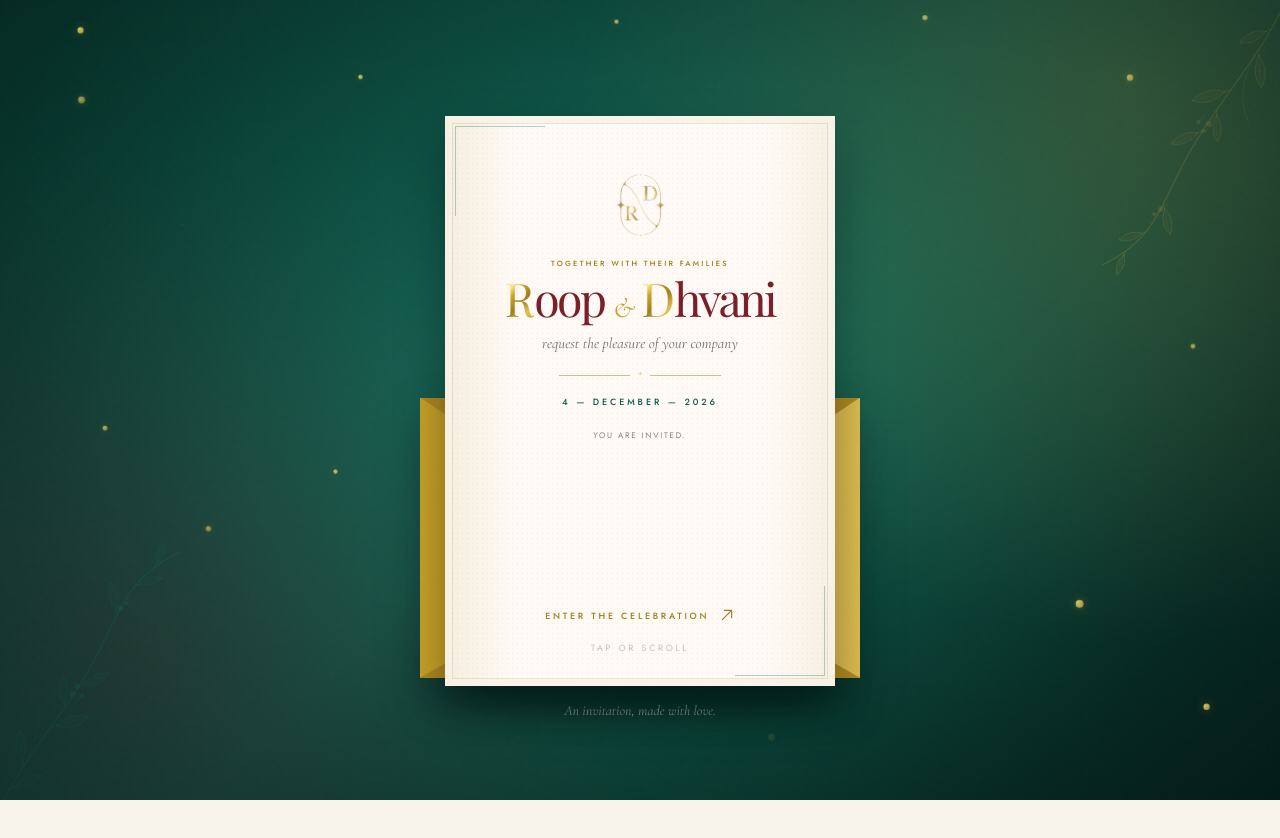
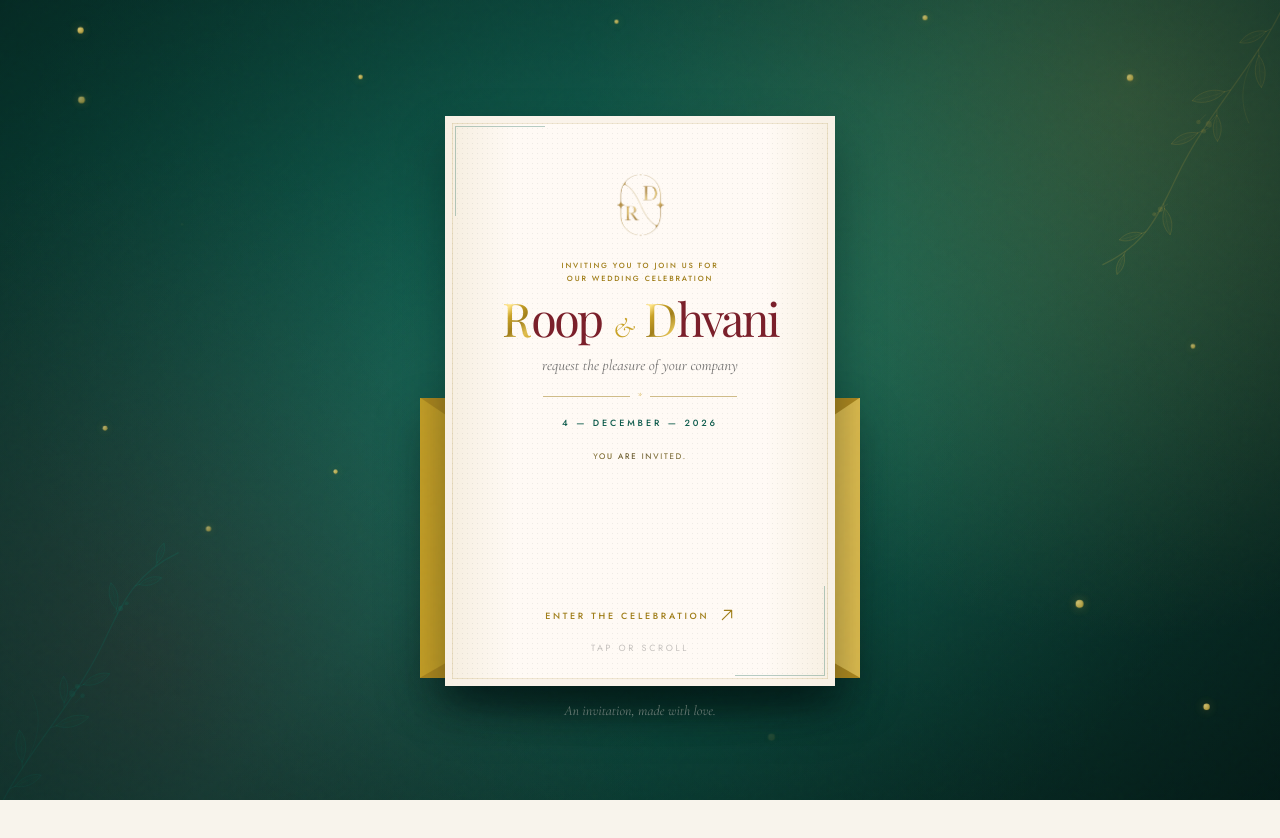
Before and after one commit to whoisroop/wedding-invite, a React (Vite) app: page / in a window 1280 px wide. Both pictures are taken after a click on the button "Open Roop and Dhvani's wedding invitation". Shown: the top 838 px of the page. Built offline with nearby package versions, Linux system fonts and the light colour scheme; a web font is replaced by a local one.

Commit message:
Sunshine and Spritz shower details, Wedding Dinner venue, Moments to Cherish, fix clipped ampersand

```diff
--- a/src/components/EnvelopeIntro.tsx
+++ b/src/components/EnvelopeIntro.tsx
@@ -338,7 +338,7 @@ export default function EnvelopeIntro({ onComplete }: EnvelopeIntroProps) {
                       transition={{ delay: 0.82, duration: 0.7 }}
                     >
                       <img src="images/logo.png" alt="Roop & Dhvani" className="intro-logo" />
-                      <p className="intro-overline">TOGETHER WITH THEIR FAMILIES</p>
+                      <p className="intro-overline">INVITING YOU TO JOIN US FOR OUR WEDDING CELEBRATION</p>
                       <h1 className="intro-paper-names">
                         <span className="text-gold-shine">R</span>oop <span className="intro-paper-amp">&amp;</span>{" "}
                         <span className="text-gold-shine">D</span>hvani
@@ -351,7 +351,7 @@ export default function EnvelopeIntro({ onComplete }: EnvelopeIntroProps) {
 
                       <p className="intro-date">4 — DECEMBER — 2026</p>
                       <p className="intro-place">
-                        <span>You are invited.</span>
+                        <span className="text-gold-shine">You are invited.</span>
                       </p>
 
                       <motion.div
--- a/src/components/Events.tsx
+++ b/src/components/Events.tsx
@@ -16,15 +16,8 @@ const events: EventItem[] = [
     time: "4:00 PM",
     label: "3 DECEMBER",
     description: "An evening filled with laughter, games, music, and all the love as we celebrate the bride-to-be.",
-    details: ["Theme: Summer in Spain", "Vibe: Sooraj Ki Baahon Mein", "Color palette: Pastels"],
+    details: ["Theme: Sunshine and Spritz", "For a very special few. ✨", "Our bridesmaids will reach out with all the details — where to be & what to wear. 💌"],
     accent: "from-maroon-light/40 to-gold/10",
-  },
-  {
-    name: "The Wedding",
-    time: "10:00 AM",
-    label: "4 DECEMBER",
-    description: "A beautiful beginning — as they make it official in the presence of those they love most.",
-    accent: "from-emerald/40 to-emerald/10",
   },
   {
     name: "Reception",
@@ -42,13 +35,13 @@ export default function Events() {
       <div className="relative mx-auto max-w-6xl px-6">
         <div className="text-center">
           <Divider label="THE CELEBRATIONS" light />
-          <h2 className="font-display mt-6 text-4xl text-warmwhite md:text-5xl">A Weekend to Remember</h2>
+          <h2 className="font-display mt-6 text-4xl text-warmwhite md:text-5xl">Moments to Cherish</h2>
           <p className="font-body mx-auto mt-4 max-w-xl text-lg text-warmwhite/70 md:text-xl">
-            Three occasions, one celebration — a shower of love, a beautiful beginning, and an evening to treasure.
+            Two occasions, one celebration — a shower of love and an evening to treasure.
           </p>
         </div>
 
-        <div className="mt-16 grid gap-8 md:grid-cols-3">
+        <div className="mx-auto mt-16 grid max-w-4xl gap-8 md:grid-cols-2">
           {events.map((event, i) => (
             <motion.div
               key={event.name}
--- a/src/components/Venue.tsx
+++ b/src/components/Venue.tsx
@@ -1,7 +1,7 @@
 import { motion } from "framer-motion";
 import Divider from "./Divider";
 
-const address = "You are invited";
+const address = "Venue details to be announced";
 const mapLocation = "Adajan, Surat, Gujarat";
 const mapsQuery = encodeURIComponent(mapLocation);
 
@@ -25,13 +25,14 @@ export default function Venue() {
           <div className="relative bg-warmwhite px-6 py-10 shadow-xl md:px-14 md:py-14">
             <div className="relative z-10 grid gap-10 md:grid-cols-2 md:items-center">
               <div>
-                <span className="font-label text-xs tracking-[0.4em] text-gold">CEREMONY &amp; RECEPTION</span>
+                <span className="font-label text-xs tracking-[0.4em] text-gold">WEDDING DINNER</span>
                 <h3 className="font-display mt-2 text-3xl text-charcoal md:text-4xl">Celebration Venue</h3>
                 <p className="font-body mt-3 text-lg leading-relaxed text-charcoal-light/80">
                   {address}
                 </p>
                 <p className="font-body mt-4 text-base text-charcoal-light/70">
-                  Further details including the venue name, address, and directions will be shared with invited guests closer to the date.
+                  Further details, including the venue name, address, and directions, will appear here closer to the date.
+                  But rest assured — it’s happening in Surat!
                 </p>
 
                 <div className="mt-6 flex flex-wrap gap-3">
@@ -43,11 +44,6 @@ export default function Venue() {
                   >
                     VIEW ON MAP
                   </a>
-                </div>
-
-                <div className="mt-8 border-t border-gold/30 pt-6">
-                  <span className="font-label text-[0.6rem] tracking-[0.3em] text-gold">WEDDING COORDINATOR</span>
-                  <p className="font-body mt-2 text-base text-charcoal-light/80">Details to be shared</p>
                 </div>
               </div>
 
--- a/src/index.css
+++ b/src/index.css
@@ -209,22 +209,30 @@ body {
   font-family: var(--font-display);
   font-size: clamp(3.2rem, 10vw, 6.2rem);
   letter-spacing: -0.06em;
-  line-height: 0.82;
+  line-height: 1;
+  padding: 0.06em 0.12em 0.1em;
+  overflow: visible;
   text-shadow: 0 3px 20px rgba(0, 0, 0, 0.14);
 }
 .intro-names i {
+  display: inline-block;
+  padding: 0 0.08em;
+  overflow: visible;
   color: var(--color-gold-light);
   font-family: var(--font-body);
   font-style: italic;
   font-size: 0.55em;
   font-weight: 400;
+  line-height: 1;
 }
 .intro-name-word {
   display: inline-block;
+  overflow: visible;
   will-change: transform, opacity;
 }
 .intro-name-float {
   display: inline-block;
+  overflow: visible;
   will-change: transform;
 }
 .intro-name-float .text-gold-shine,
@@ -446,6 +454,8 @@ body {
   position: relative;
   z-index: 2;
   display: flex;
+  width: 100%;
+  max-width: 100%;
   min-height: 100%;
   flex-direction: column;
   align-items: center;
@@ -459,22 +469,30 @@ body {
 }
 .intro-overline {
   margin: 0 0 0.5rem;
+  max-width: 30em;
   color: var(--color-gold-dark);
-  font: 500 7.5px/1.25 var(--font-label);
-  letter-spacing: 0.3em;
+  font: 500 7.5px/1.8 var(--font-label);
+  letter-spacing: 0.24em;
+  text-wrap: balance;
 }
 .intro-paper-names {
   margin: 0;
+  max-width: 100%;
   white-space: nowrap;
   color: var(--color-maroon);
-  font: 400 clamp(2.2rem, 6.5vw, 2.9rem)/0.95 var(--font-display);
+  font: 400 clamp(1.9rem, 6.5vw, 2.9rem)/1.05 var(--font-display);
   letter-spacing: -0.055em;
+  overflow: visible;
 }
 .intro-paper-names .intro-paper-amp {
+  display: inline-block;
+  padding: 0 0.1em;
   color: var(--color-gold);
   font-family: var(--font-body);
   font-style: italic;
   font-size: 0.62em;
+  line-height: 1;
+  overflow: visible;
 }
 .intro-copy {
   margin: 0.7rem 0;
```
Also changed, not shown: 5 other files (tests, documents, lock files or other folders).
